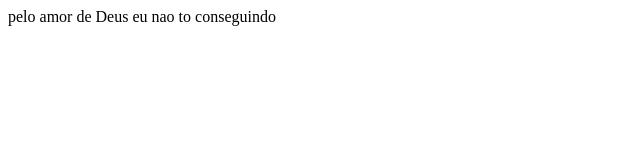
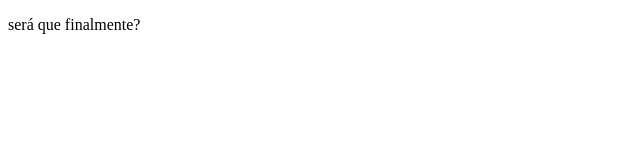
Before and after one commit to guizaozn/Html-Css, a plain HTML site: page Exercícios/ex-note/index.html in a window 1280 px wide. Shown: the whole page, without its empty margins (0-640 px from the left). Drawn offline with Linux system fonts and the light colour scheme.

Commit message:
uptade em ex-note

```diff
--- a/Exercícios/ex-note/index.html
+++ b/Exercícios/ex-note/index.html
@@ -6,6 +6,6 @@
     <title>Document</title>
 </head>
 <body>
-   pelo amor de Deus eu nao to conseguindo
+    <p>será que finalmente?</p>
 </body>
 </html>
```
